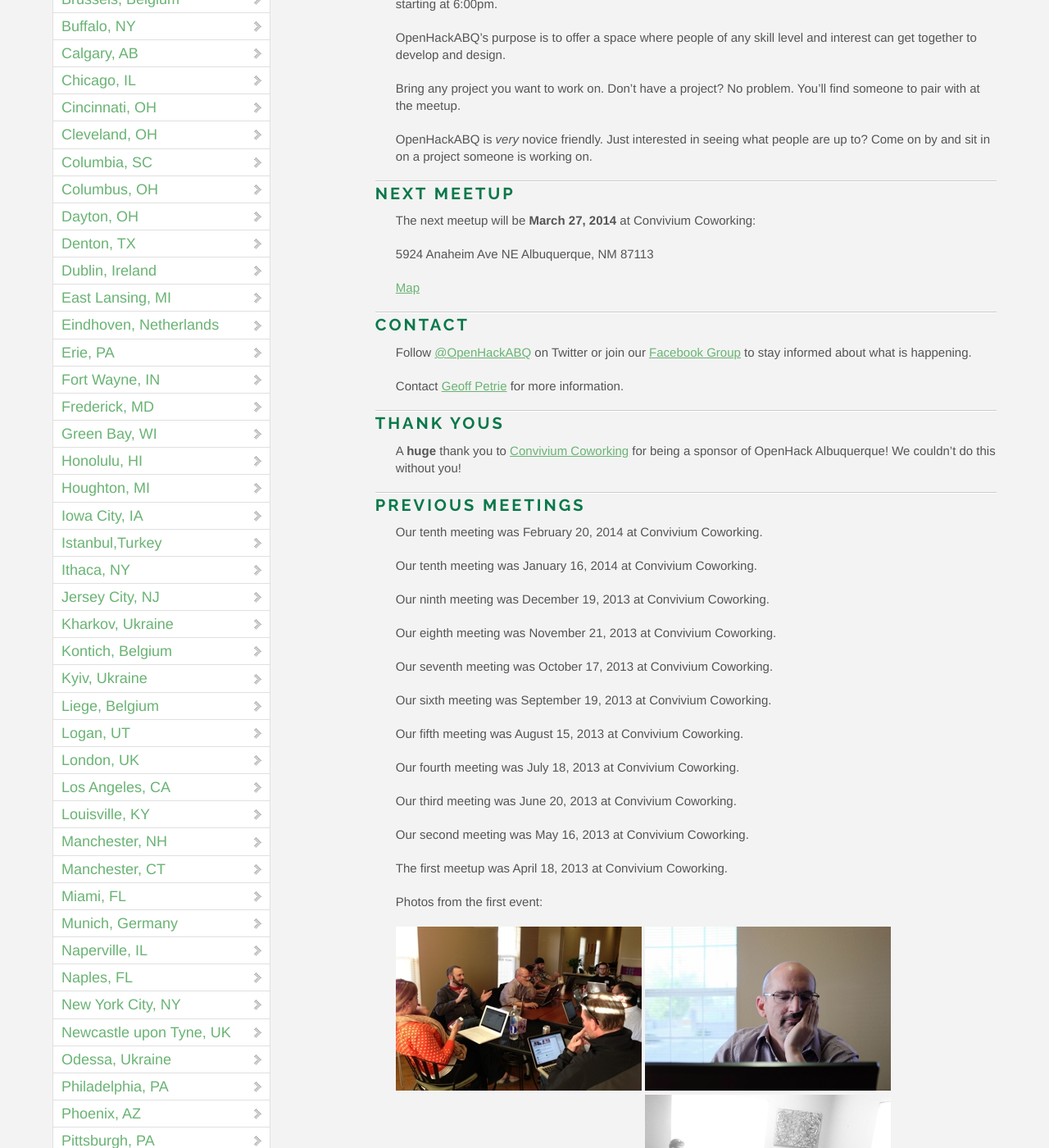
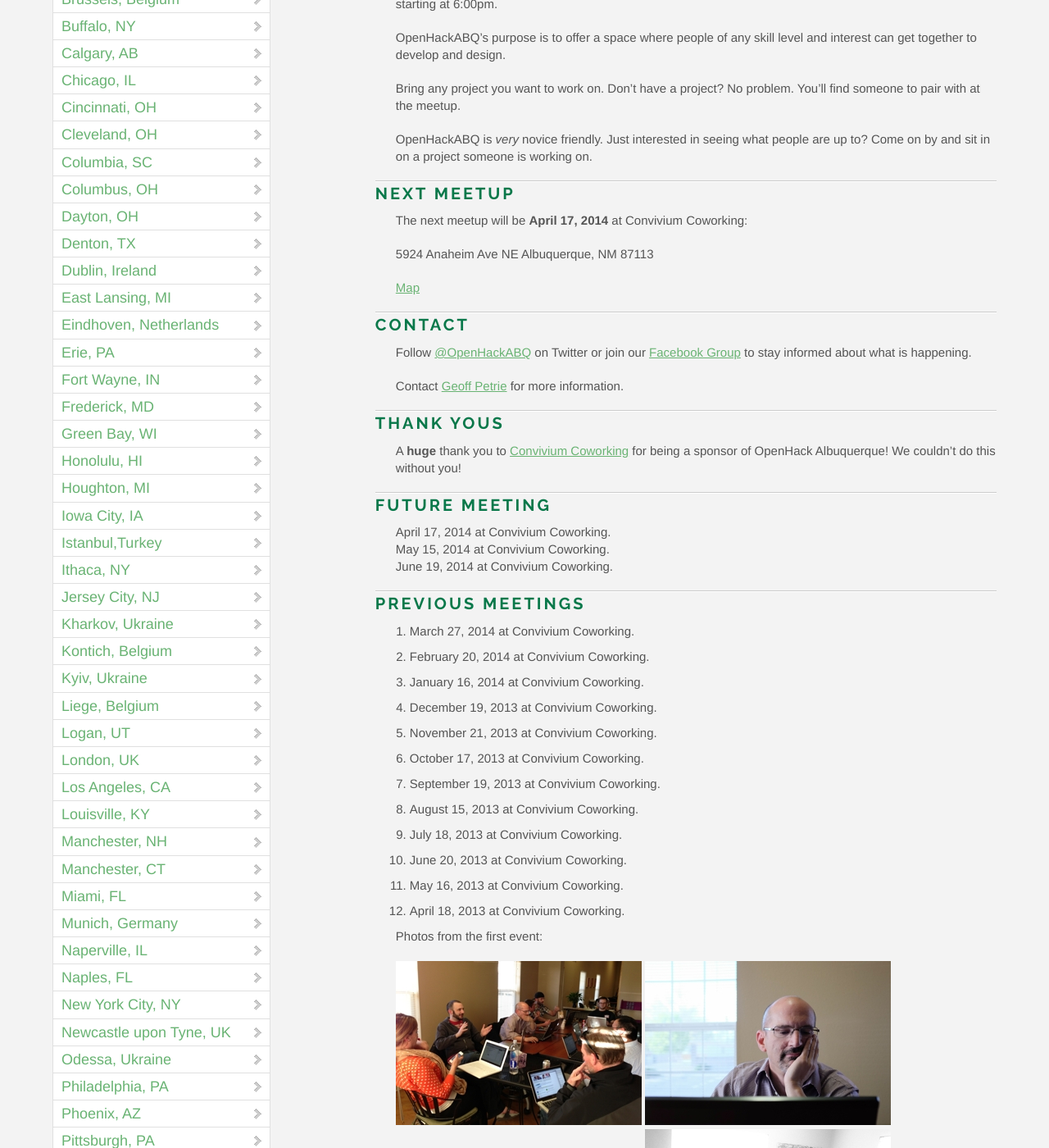
Before and after one commit to OpenHack/openhack.github.com, a Jekyll site: the page built from albuquerque/index.markdown, in a window 1280 px wide and 1400 px high, scrolled down 731 px. Shown: the whole window at 82% size. Built offline with Jekyll 4.4.1, drawn with Linux system fonts in a browser that asks for light colours; nearby versions of some CDN libraries; comment, search, counter and statistics services are not loaded; some of the changed text lies outside the part shown.

Commit message:
Update ABQ for next meeting & improve event details

```diff
--- a/albuquerque/index.markdown
+++ b/albuquerque/index.markdown
@@ -9,7 +9,7 @@ title: OpenHack - Albuquerque, NM
 
 ### Info
 
-OpenHackABQ's next meetup will be taking place on **Thursday March 27, 2014** at
+OpenHackABQ's next meetup will be taking place on **Thursday April 17, 2014** at
 [Convivium Coworking](http://www.conviviumcoworking.com/) starting at 6:00pm.
 
 OpenHackABQ's purpose is to offer a space where people of any skill level
@@ -23,7 +23,7 @@ are up to? Come on by and sit in on a project someone is working on.
 
 ### Next meetup
 
-The next meetup will be **March 27, 2014** at Convivium Coworking:
+The next meetup will be **April 17, 2014** at Convivium Coworking:
 
 5924 Anaheim Ave NE
 Albuquerque, NM 87113
@@ -44,29 +44,26 @@ information.
 A **huge** thank you to [Convivium Coworking](http://www.conviviumcoworking.com/)
 for being a sponsor of OpenHack Albuquerque! We couldn't do this without you!
 
+### Future Meeting
+
+April 17, 2014 at Convivium Coworking.
+May 15, 2014 at Convivium Coworking.
+June 19, 2014 at Convivium Coworking.
+
 ### Previous Meetings
 
-Our tenth meeting was February 20, 2014 at Convivium Coworking.
-
-Our tenth meeting was January 16, 2014 at Convivium Coworking.
-
-Our ninth meeting was December 19, 2013 at Convivium Coworking.
-
-Our eighth meeting was November 21, 2013 at Convivium Coworking.
-
-Our seventh meeting was October 17, 2013 at Convivium Coworking.
-
-Our sixth meeting was September 19, 2013 at Convivium Coworking.
-
-Our fifth meeting was August 15, 2013 at Convivium Coworking.
-
-Our fourth meeting was July 18, 2013 at Convivium Coworking.
-
-Our third meeting was June 20, 2013 at Convivium Coworking.
-
-Our second meeting was May 16, 2013 at Convivium Coworking.
-
-The first meetup was April 18, 2013 at Convivium Coworking.
+12. March 27, 2014 at Convivium Coworking.
+11. February 20, 2014 at Convivium Coworking.
+10. January 16, 2014 at Convivium Coworking.
+09. December 19, 2013 at Convivium Coworking.
+08. November 21, 2013 at Convivium Coworking.
+07. October 17, 2013 at Convivium Coworking.
+06. September 19, 2013 at Convivium Coworking.
+05. August 15, 2013 at Convivium Coworking.
+04. July 18, 2013 at Convivium Coworking.
+03. June 20, 2013 at Convivium Coworking.
+02. May 16, 2013 at Convivium Coworking.
+01. April 18, 2013 at Convivium Coworking.
 
 Photos from the first event:
 
```
